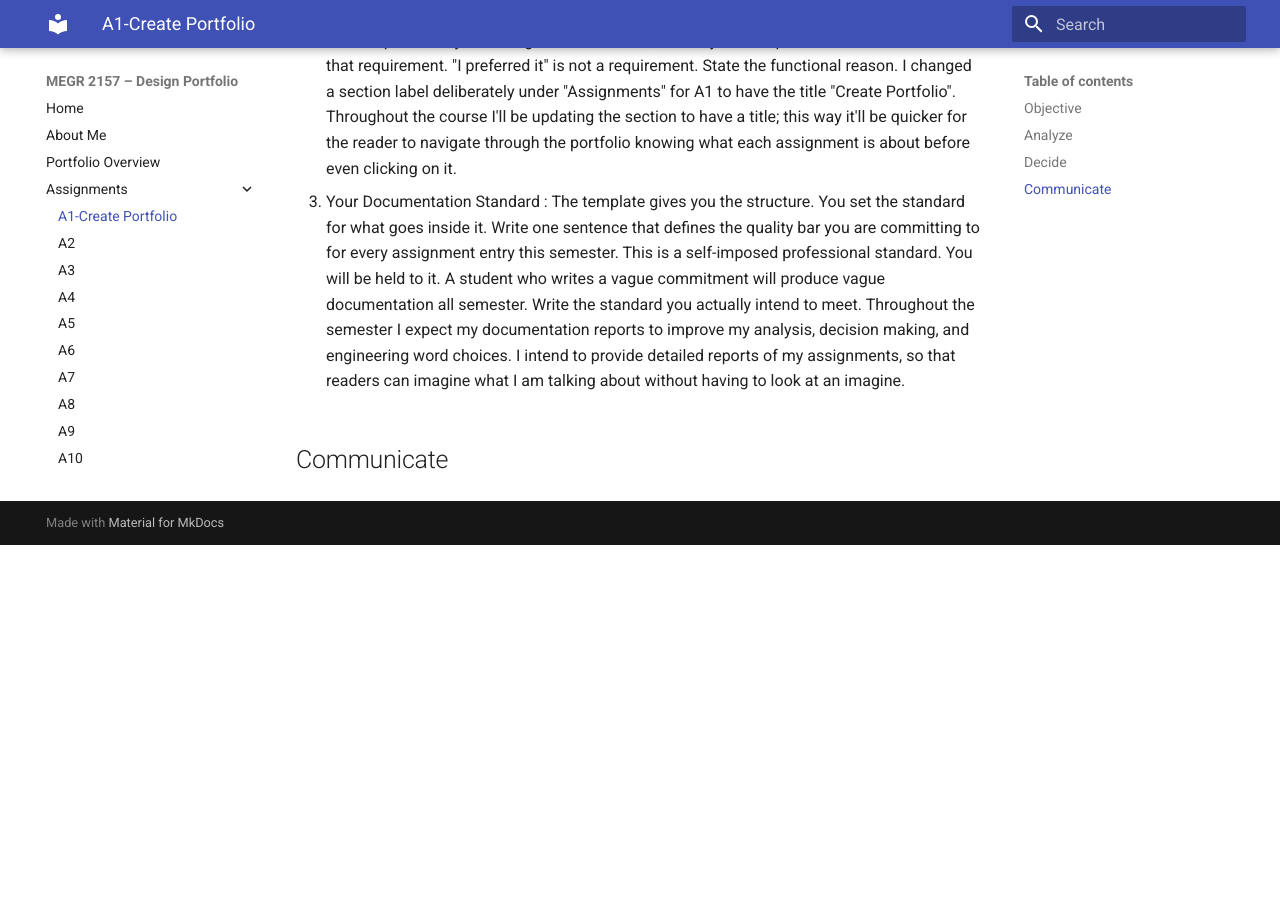
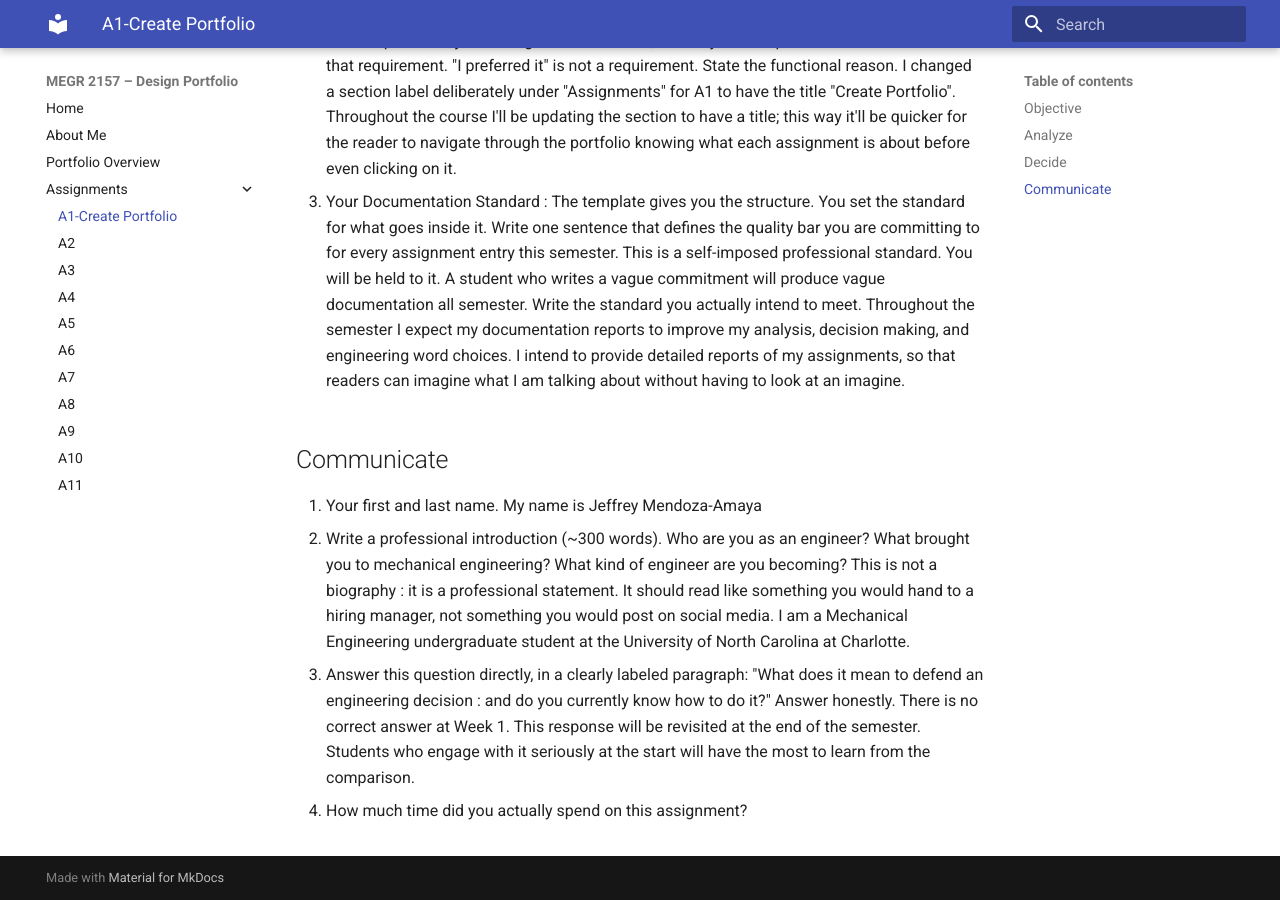
Before and after one commit to Jeffrey-Mendoza/megr2157-portfolio, an MkDocs documentation site: the page built from docs/assignments/A01/index.md, in a window 1280 px wide and 900 px high, scrolled down 3306 px. Built offline with MkDocs 1.6.1 and Material for MkDocs 9.7.7, drawn with Linux system fonts in a browser that asks for light colours; before the commit the page ends 3851 px from its top, so only the background shows below that.

Commit message:
Update index.md with assignment prompts
Added prompts for personal introduction and engineering decision defense.

```diff
--- a/docs/assignments/A01/index.md
+++ b/docs/assignments/A01/index.md
@@ -78,3 +78,11 @@ I changed a section label deliberately under "Assignments" for A1 to have the ti
 Throughout the semester I expect my documentation reports to improve my analysis, decision making, and engineering word choices. I intend to provide detailed reports of my assignments, so that readers can imagine what I am talking about without having to look at an imagine.
 
 ## Communicate
+
+1.  Your first and last name.
+My name is Jeffrey Mendoza-Amaya
+2.  Write a professional introduction (~300 words). Who are you as an engineer? What brought you to mechanical engineering? What kind of engineer are you becoming? This is not a biography : it is a professional statement. It should read like something you would hand to a hiring manager, not something you would post on social media.
+I am a Mechanical Engineering undergraduate student at the University of North Carolina at Charlotte.
+3.  Answer this question directly, in a clearly labeled paragraph: "What does it mean to defend an engineering decision : and do you currently know how to do it?" Answer honestly. There is no correct answer at Week 1. This response will be revisited at the end of the semester. Students who engage with it seriously at the start will have the most to learn from the comparison.
+
+4.  How much time did you actually spend on this assignment?
```
